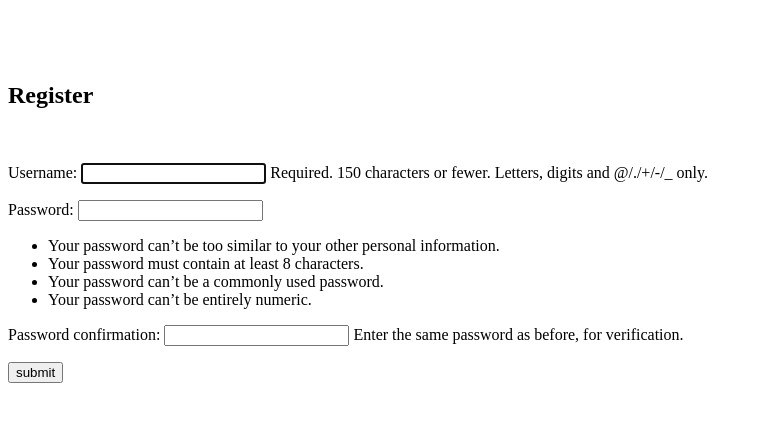
After one commit to Manonp59/Popularity_corner, a Django app: page /register_user/ in a window 1280 px wide. The commit adds this page. Shown: the top 422 px of the page, without its empty margins (0-762 px from the left). Run offline with Django 4.2, Linux system fonts and the light colour scheme.

Commit message:
authentication system done

```diff
--- a/Popularity_corner/Popularity_corner/urls.py
+++ b/Popularity_corner/Popularity_corner/urls.py
@@ -19,7 +19,11 @@ from main import views
 
 urlpatterns = [
     path('admin/', admin.site.urls),
-    path('', views.homepage),
-    path('estimations/', views.estimation),
+    path('', views.homepage, name='home'),
+    path('estimations/', views.estimation, name="estimations"),
+
+    path('login_user/', views.login_user, name='login'),
+    path('logout_user/', views.logout_user, name='logout'),
+    path('register_user/', views.register_user, name='register_user'),
 
 ]
--- /dev/null
+++ b/Popularity_corner/main/templates/authentication/register.html
@@ -0,0 +1,16 @@
+{% block body %}
+    <br/><br/>
+    {% if form.errors %}
+    <p> There was an error, verify your Username / Password </p>
+    {% endif %}
+    <br/>
+    <h2> Register </h2>
+    <br/>
+    <form action="{% url 'register_user' %}" method="POST">
+        {% csrf_token %}
+        {{ form.as_p }}
+        <input type="submit" value ='submit' class="btn btn-secondary">
+    </form>
+    <br/><br/><br/><br/>
+
+{% endblock %}
--- a/Popularity_corner/main/templates/estimations.html
+++ b/Popularity_corner/main/templates/estimations.html
@@ -1,6 +1,6 @@
 {% block body %}
 
-
+<p> Logged as : {{user.username}}</p>
 <ul>
     {% for movie in upcoming_movies %}
     <li>
--- a/Popularity_corner/main/templates/homepage.html
+++ b/Popularity_corner/main/templates/homepage.html
@@ -1,7 +1,10 @@
 {% block body %}
+
+<a href={% url "login" %}>Log in</a>
+<a href={% url "register_user" %}>Register</a>
 
 <h3>Welcome to :</h3><h2>Popularity corner</h2>
 
-<p>See your </p><a href="/estimations/">estimations</a>
+<p>See your </p><a href={% url 'estimations' %}>estimations</a>
 
 {% endblock body %}
--- a/Popularity_corner/main/views.py
+++ b/Popularity_corner/main/views.py
@@ -1,14 +1,63 @@
-from django.shortcuts import render
+from django.shortcuts import render, redirect, HttpResponseRedirect
+from django.urls import reverse
+from django.contrib.auth import authenticate, login, logout
+from django.contrib.auth.forms import UserCreationForm
+from django.contrib import messages
+
 from main.models import Upcoming_movie
 
-# Create your views here.
 def estimation(request):
-    # if not request.user.is_authenticated: #if the user is not authenticated
-    #     messages.success(request, "Please login to acces your bookings")
-    #     return HttpResponseRedirect(reverse("login")) #redirect to login page
-    # else:
+    if not request.user.is_authenticated: #if the user is not authenticated
+        messages.success(request, "Please login to acces your bookings")
+        return HttpResponseRedirect(reverse("login")) #redirect to login page
+    else:
         upcoming_movies =  Upcoming_movie.objects.all()
-        return render(request, 'estimations.html',{'upcoming_movies' : upcoming_movies})
+        return render(request, 'estimations.html',{'upcoming_movies' : upcoming_movies, "user" : request.user})
 
 def homepage(request):
         return render(request, "homepage.html")
+
+
+
+
+def register_user(request):
+    if request.method == 'POST':
+        form = UserCreationForm(request.POST)
+        if form.is_valid():
+            form.save()
+            username = form.cleaned_data['username']
+            password = form.cleaned_data['password1']
+            user = authenticate(username = username, password = password)
+            login(request, user)
+            messages.success(request, "Account created, you're now logged in")
+            return redirect('home')
+    else:
+        form = UserCreationForm()
+
+    return render(request, 'authentication/register.html', {
+        "form" : form,
+        })
+
+def login_user(request):
+    if request.method == 'POST':
+        username = request.POST['username']
+        password = request.POST['password']
+        user = authenticate(request, username=username, password=password)
+        if user is not None:
+            login(request, user)
+            if request.user.is_staff:
+                return redirect('planning')
+            else:
+                messages.success(request, "You're now logged in")
+                return redirect('home')
+        else:
+            messages.success(request, "Could not log you in, verify your username/password")
+            return redirect('login')
+
+    else:
+        return render(request, 'authentication/login.html')
+
+def logout_user(request):
+    logout(request)
+    messages.success(request, "Succesfully Logged out !")
+    return redirect('home')
```
Also changed, not shown: Popularity_corner/main/templates/authentication/login.html (added, +18 -0 lines).
